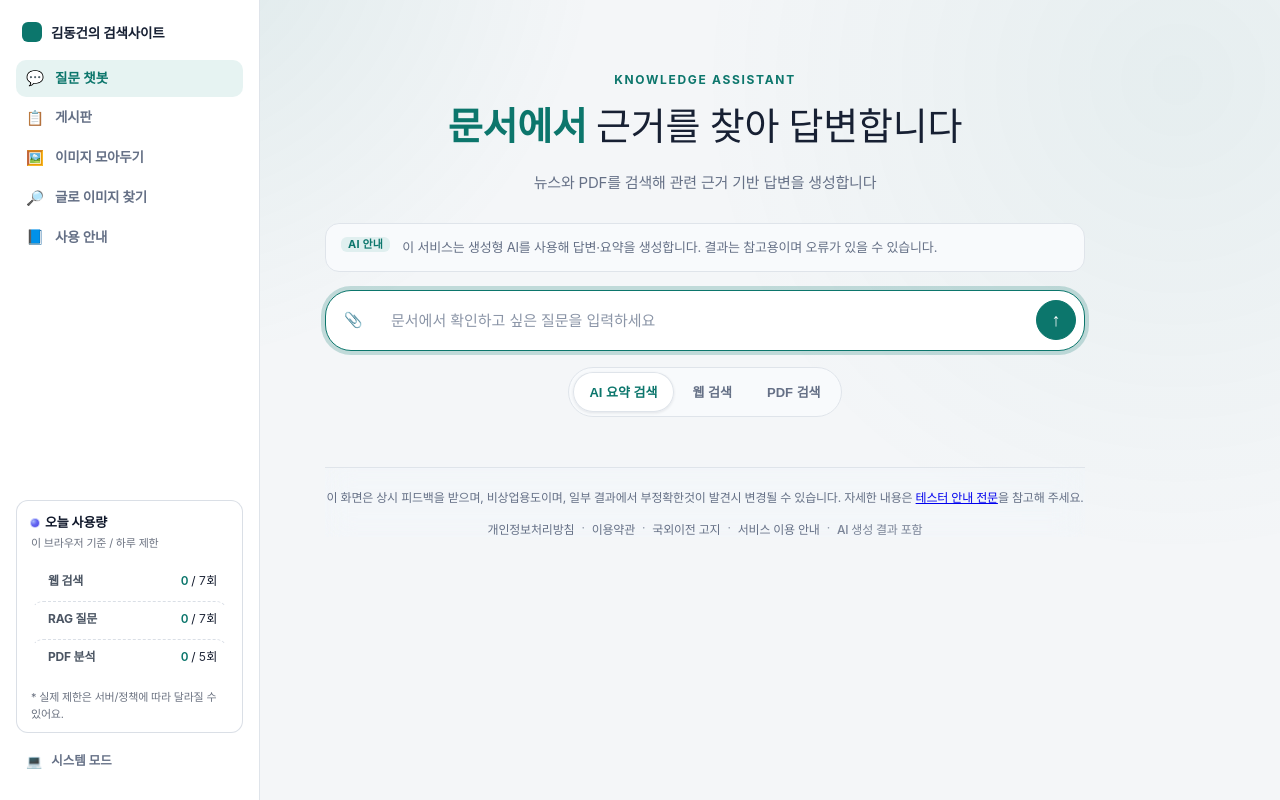
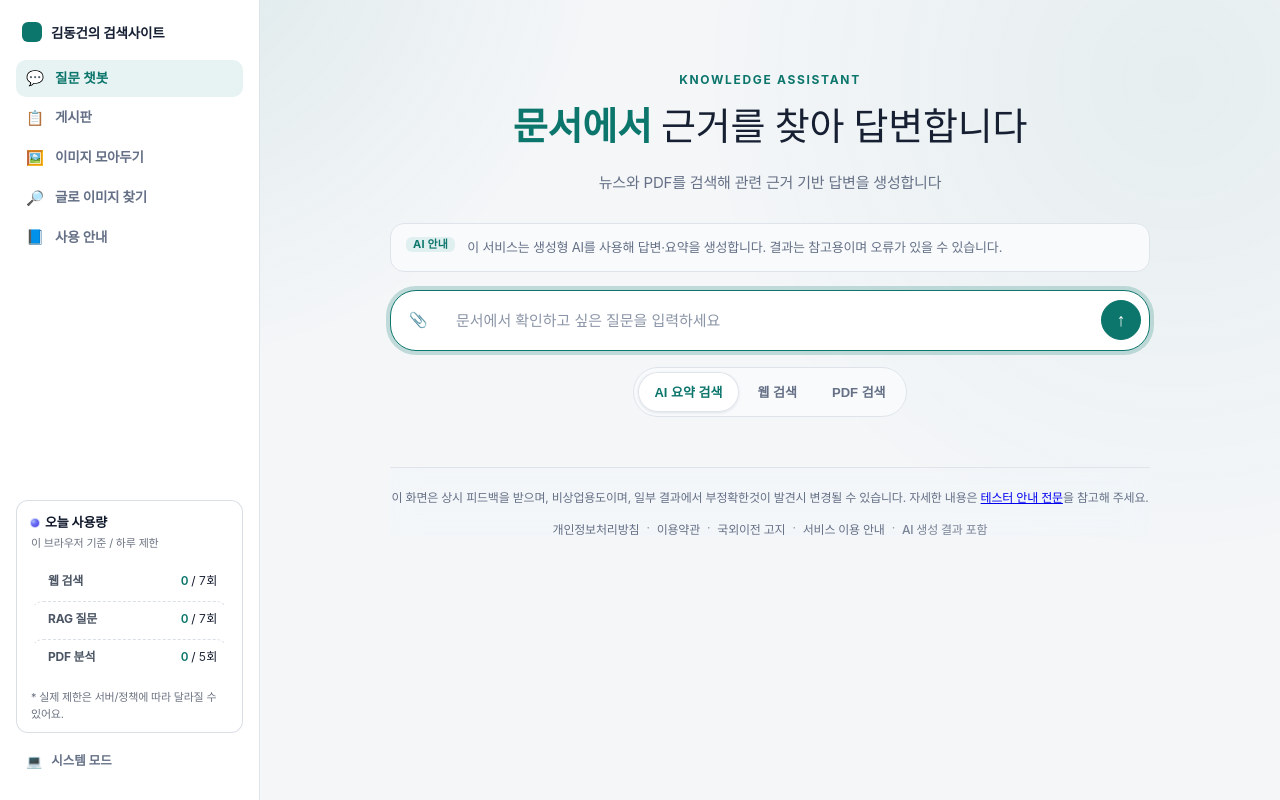
Before and after one commit to kimdonggeon-hash/rag_portfolio, a Django app: template ragapp/templates/ragapp/news.html in a window 1280 px wide. Run offline with Django 5.2, Linux system fonts and the light colour scheme; the template is opened without the code that fills it, so the values that code supplies are empty; data comes from the database, SQL or seed files in the repository; parts of the project's set-up code (start-up, migrations or seed data) failed here and were passed over.

Commit message:
검색 전 히어로도 검색 후 화면과 동일한 대칭 여백으로 통일
사이드바 폭 전체를 보정해 "전체 화면 기준 정중앙"에 맞추던 방식은
사이드바 왼쪽 여백과 오른쪽 여백이 사이드바 폭만큼 차이가 나서
실제로는 한쪽으로 쏠려 보였음. 검색 후 화면에서 이미 적용한 대로
사이드바 옆 남은 공간 안에서 좌우 32px씩 대칭 여백을 쓰도록 통일.

Co-Authored-By: Claude Sonnet 5 <noreply@anthropic.com>

```diff
--- a/ragapp/static/ragapp/css/home_redesign.css
+++ b/ragapp/static/ragapp/css/home_redesign.css
@@ -737,6 +737,9 @@ html[data-theme="dark"] #toolsDrawer .manual-item {
        절대 겹치지 않으면서도 "전체 화면" 기준 정중앙에 오도록 만든다.
        (사이드바 옆 남은 공간만 기준으로 가운데 정렬하면 화면 전체로는 오른쪽으로
        쏠려 보인다는 피드백 때문에 이 방식으로 보정함) */
+    /* 검색 후 화면과 동일하게, 사이드바 오른쪽 남은 공간 안에서 좌우 여백이
+       정확히 똑같아지도록 대칭 패딩을 쓴다(전체 화면 기준 정중앙 보정은
+       사이드바 폭만큼 좌우 여백이 달라 보여서 폐기함). */
     .mz-main {
         display: flex !important;
         flex-direction: column !important;
@@ -745,11 +748,7 @@ html[data-theme="dark"] #toolsDrawer .manual-item {
         min-width: 0 !important;
         width: auto !important;
         margin: 0 !important;
-        /* 전체 화면 기준 정중앙(사이드바 폭 전체 보정)은 수학적으로는 정확하지만
-           사이드바 왼쪽 여백과 오른쪽 여백이 사이드바 폭만큼 차이 나서 눈으로는
-           항상 왼쪽으로 쏠려 보인다. 시안에서 확정한 절반 보정(-62px/전체 124px)과
-           같은 비율로 절충한다. */
-        padding: 72px calc(32px + var(--mz-sidebar-w, 260px) / 2) 36px 32px !important;
+        padding: 72px 32px 36px 32px !important;
     }
 
     .mz-main > * {
```
